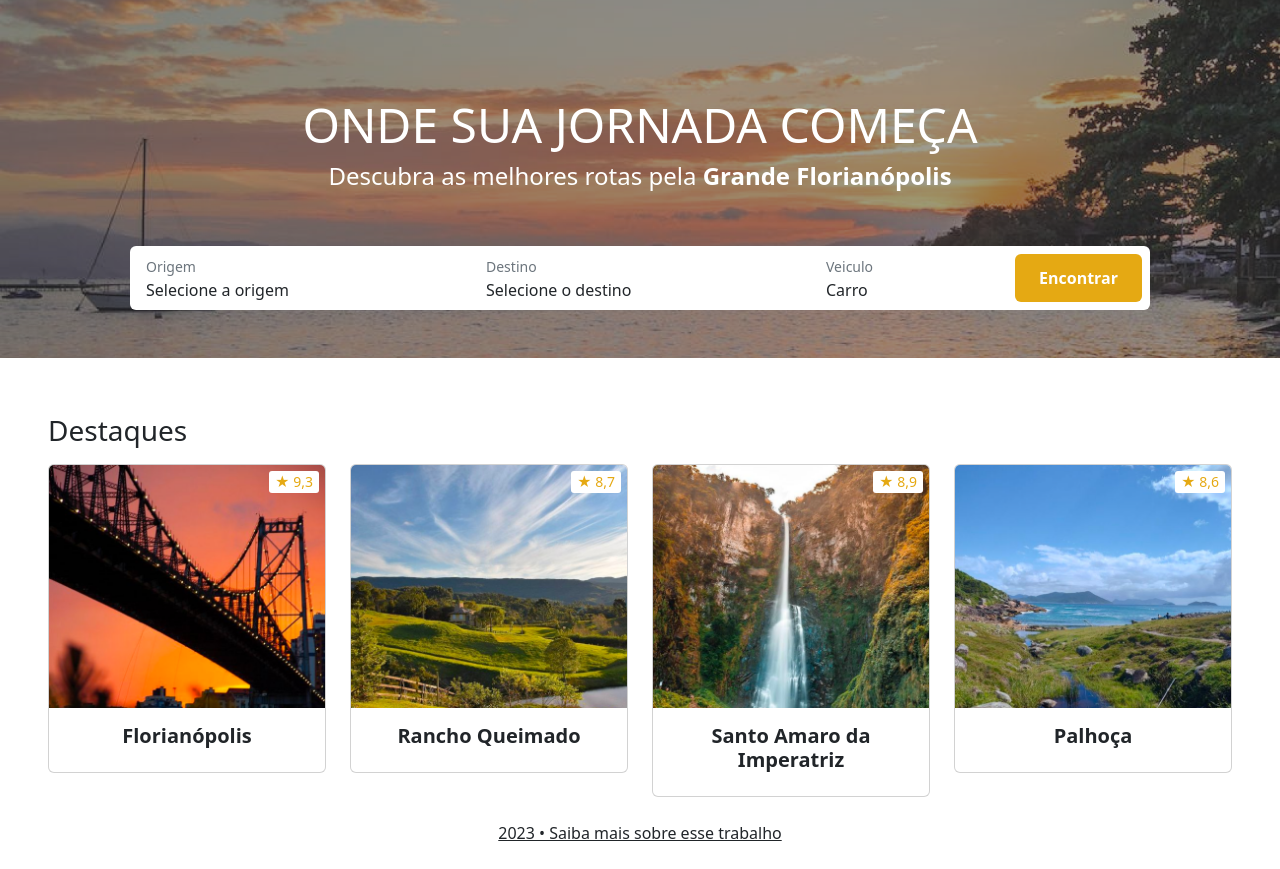
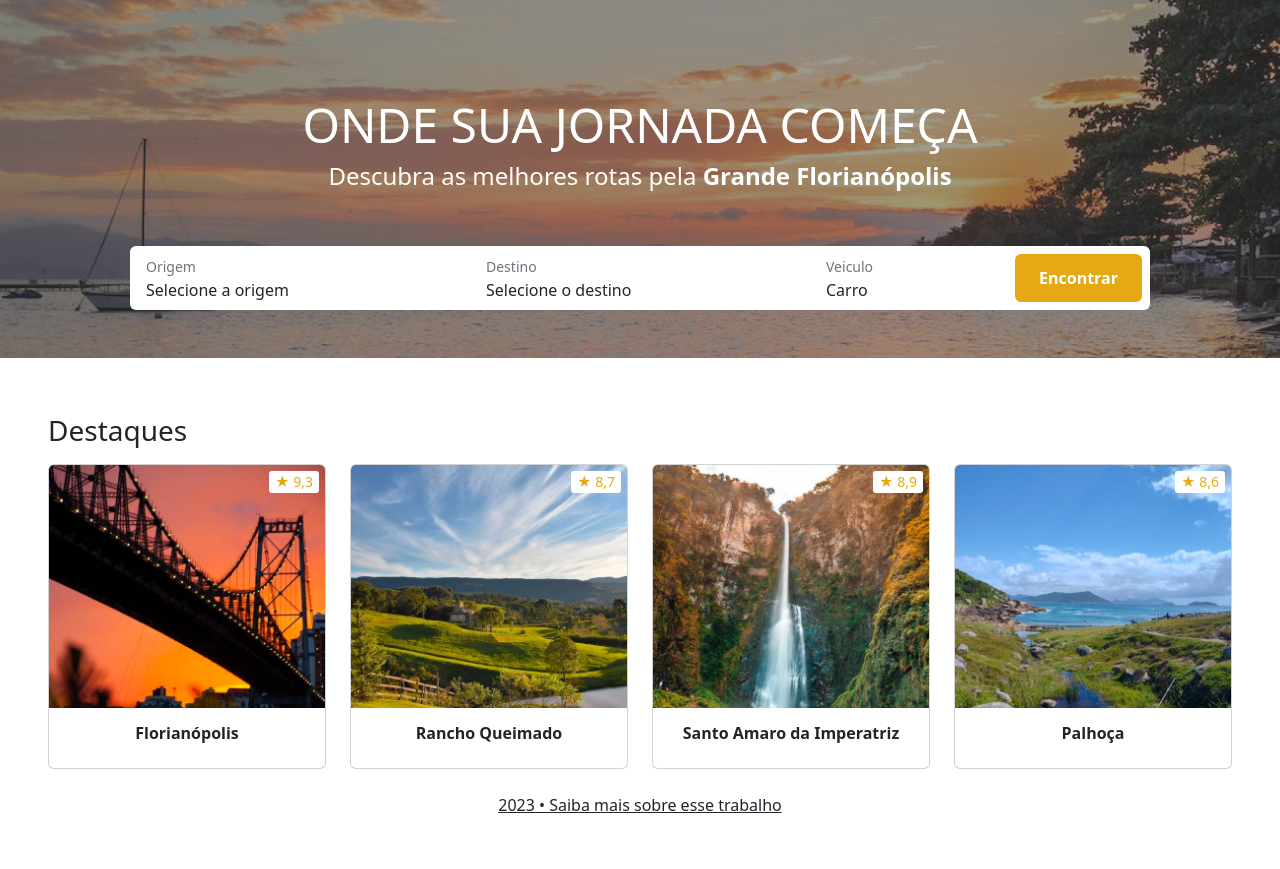
Before and after one commit to richardpcardoso/a3-unisul, a React (Create React App) app: page / in a window 1280 px wide. After the commit the page ends 841 px from the top, so only its background shows below. Built offline with nearby package versions, Linux system fonts and the light colour scheme.

Commit message:
Correção nos titles do destaque

```diff
--- a/src/app/home/Home.js
+++ b/src/app/home/Home.js
@@ -193,7 +193,7 @@ function Home() {
               <div className="avalicacao">★ 9,3</div>
               <img src={`/assets/imgs/Florianópolis.png`} className=" card-img-top" alt="" />
               <div className="card-body text-center">
-                <h5 className="card-title"><strong>Florianópolis</strong></h5>
+                <h6 className="card-title"><strong>Florianópolis</strong></h6>
               </div>
             </div>
           </div>
@@ -202,7 +202,7 @@ function Home() {
               <div className="avalicacao">★ 8,7</div>
               <img src={`/assets/imgs/Rancho Queimado.png`} className=" card-img-top" alt="" />
               <div className="card-body text-center">
-                <h5 className="card-title"><strong>Rancho Queimado</strong></h5>
+                <h6 className="card-title"><strong>Rancho Queimado</strong></h6>
               </div>
             </div>
           </div>
@@ -211,7 +211,7 @@ function Home() {
               <div className="avalicacao">★ 8,9</div>
               <img src={`/assets/imgs/Santo Amaro da Imperatriz.png`} className=" card-img-top" alt="" />
               <div className="card-body text-center">
-                <h5 className="card-title"><strong>Santo Amaro da Imperatriz</strong></h5>
+                <h6 className="card-title"><strong>Santo Amaro da Imperatriz</strong></h6>
               </div>
             </div>
           </div>
@@ -220,7 +220,7 @@ function Home() {
               <div className="avalicacao">★ 8,6</div>
               <img src={`/assets/imgs/Palhoça.png`} className=" card-img-top" alt="" />
               <div className="card-body text-center">
-                <h5 className="card-title"><strong>Palhoça</strong></h5>
+                <h6 className="card-title"><strong>Palhoça</strong></h6>
               </div>
             </div>
           </div>
```
